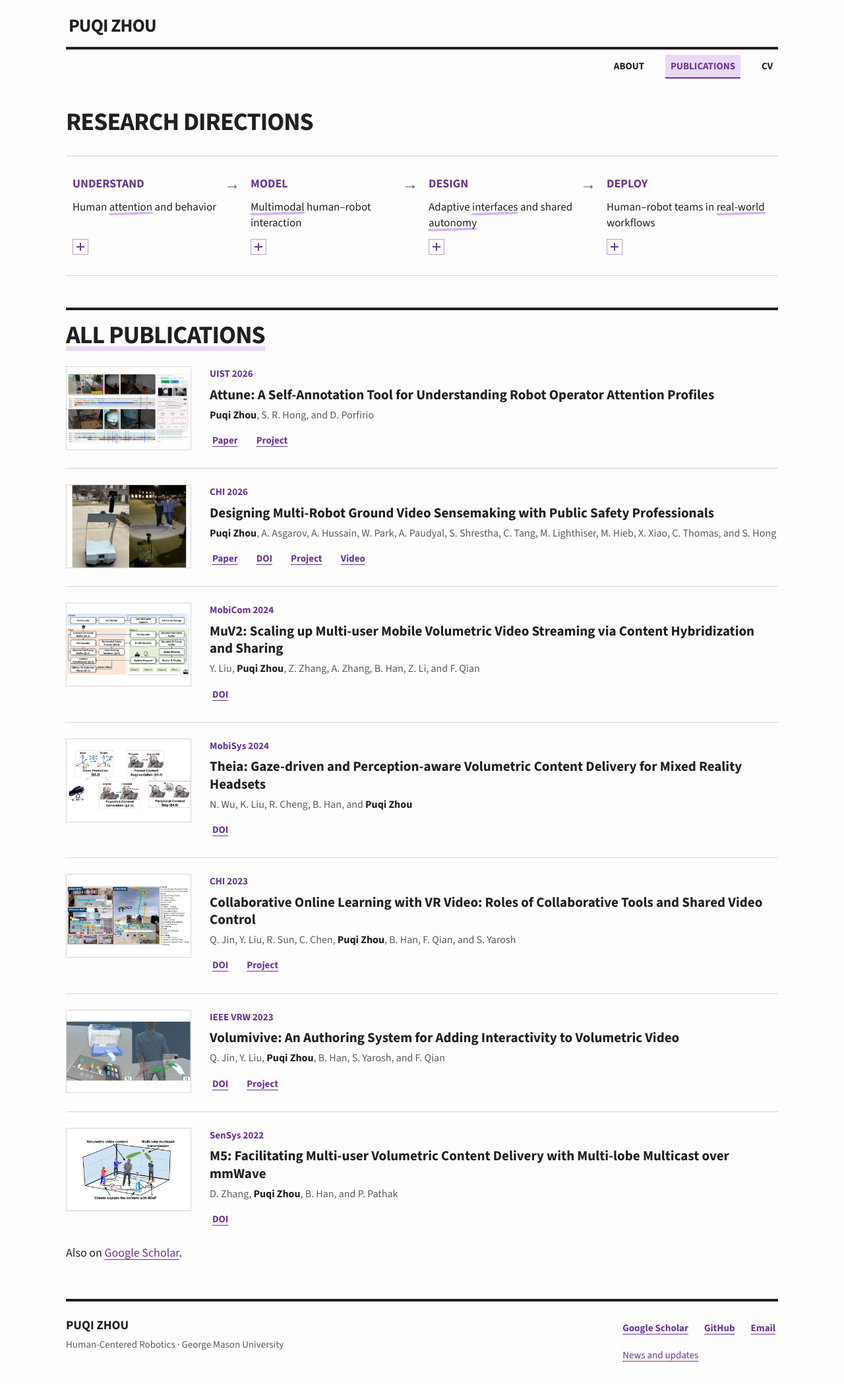
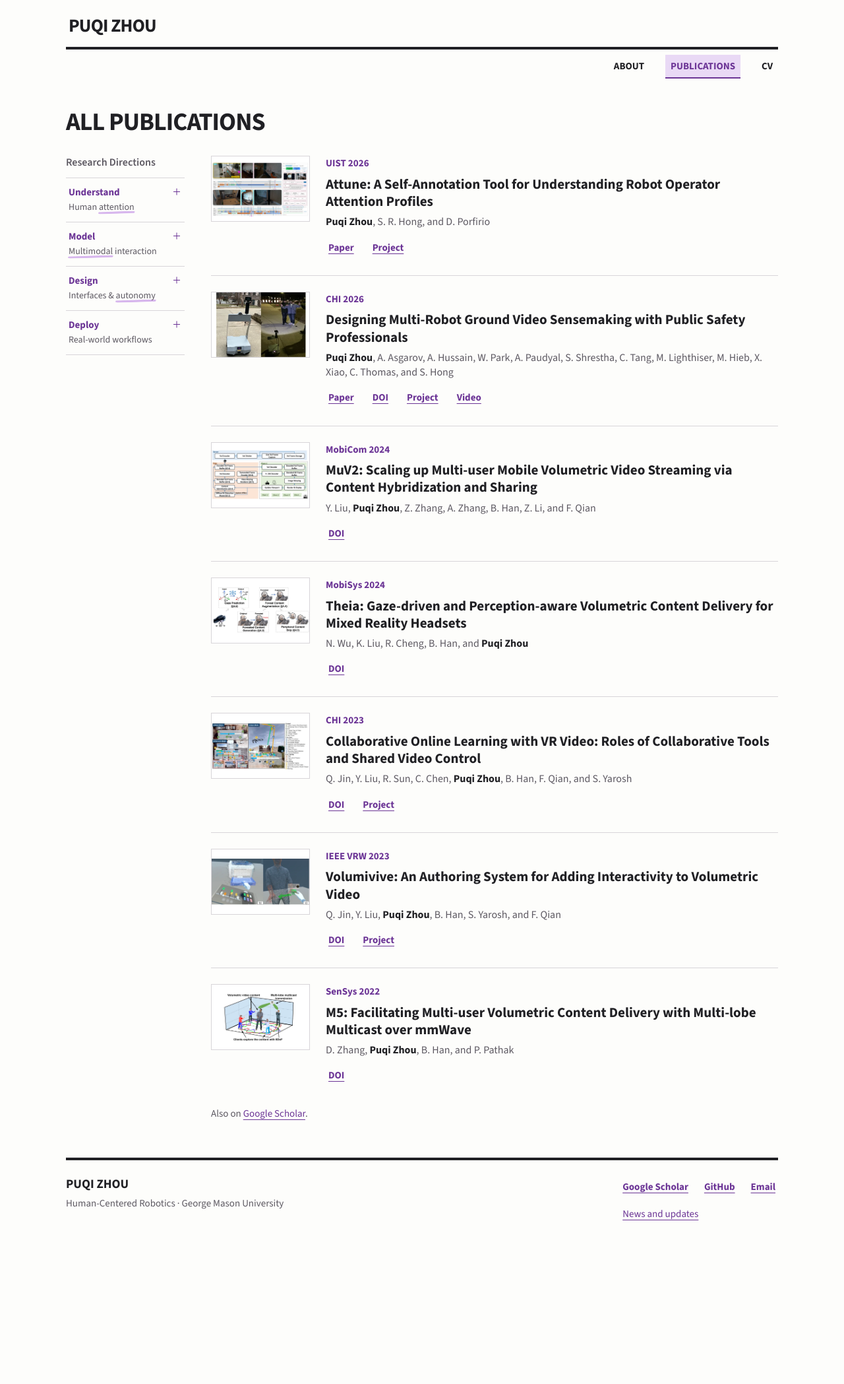
Before and after one commit to Puqi7/Puqi7.github.io, a Jekyll site: the page built from _pages/publications.html, in a window 1280 px wide. Shown: the whole page at 66% size. Built offline with Jekyll 4.4.1, drawn with Linux system fonts in a browser that asks for light colours; after the commit the page ends 1883 px from its top, so only the background shows below that.

Commit message:
changed the publications direction

```diff
--- a/_data/research_directions.yml
+++ b/_data/research_directions.yml
@@ -1,5 +1,6 @@
 - step: "Understand"
   topic: "Human attention and behavior"
+  compact_topic: "Human attention"
   emphasis: [attention]
   public_work:
     - publication: /publication/2026-uist-attune
@@ -7,6 +8,7 @@
       description: "Understanding operator attention during multi-robot supervision."
 - step: "Model"
   topic: "Multimodal human–robot interaction"
+  compact_topic: "Multimodal interaction"
   emphasis: [Multimodal]
   review_work:
     - description: "I study models of human attention and behavior during robot supervision."
@@ -16,6 +18,7 @@
       description: "Gaze and perception in mixed-reality video delivery."
 - step: "Design"
   topic: "Adaptive interfaces and shared autonomy"
+  compact_topic: "Interfaces & autonomy"
   emphasis: [interfaces, autonomy]
   review_work:
     - description: "I study shared autonomy and interfaces that preserve meaningful human control."
@@ -28,6 +31,7 @@
       description: "Authoring interactive volumetric video."
 - step: "Deploy"
   topic: "Human–robot teams in real-world workflows"
+  compact_topic: "Real-world workflows"
   emphasis: [real-world]
   public_work:
     - publication: /publication/2026-chi-mrvs
--- a/_includes/research-directions.html
+++ b/_includes/research-directions.html
@@ -1,7 +1,8 @@
 {% assign public_publications = site.publications | where: 'published', true %}
-<ol class="research-arc" aria-label="Research approach">
+<ol class="research-arc{% if include.compact %} research-arc--compact{% endif %}" aria-label="Research approach">
   {% for direction in site.data.research_directions %}
   {% assign direction_topic = direction.topic | escape %}
+  {% if include.compact %}{% assign direction_topic = direction.compact_topic | default: direction.topic | escape %}{% endif %}
   {% for phrase in direction.emphasis %}
     {% assign escaped_phrase = phrase | escape %}
     {% capture marked_phrase %}<span class="ink-mark">{{ escaped_phrase }}</span>{% endcapture %}
--- a/_pages/publications.html
+++ b/_pages/publications.html
@@ -1,15 +1,19 @@
 ---
 layout: portfolio
-title: "Research Directions"
+title: "All Publications"
 seo_title: "Research & Publications | Puqi Zhou"
 permalink: /publications/
 author_profile: false
 ---
 
-{% include research-directions.html %}
+<div class="publication-layout">
+  <aside class="publication-directions" aria-labelledby="publication-directions-title">
+    <h2 id="publication-directions-title">Research Directions</h2>
+    {% include research-directions.html compact=true %}
+  </aside>
 
-<section class="home-section" aria-labelledby="all-publications-title">
-  <div class="section-heading"><h2 id="all-publications-title"><span>All Publications</span></h2></div>
+  <section class="publication-archive" aria-labelledby="all-publications-title">
+    <h2 id="all-publications-title" class="visually-hidden">Publication list</h2>
 
     {% assign all_publications = site.publications | where: 'published', true | sort: "date" | reverse %}
 
@@ -22,8 +26,8 @@ author_profile: false
     {% else %}
     <p>No publications yet.</p>
     {% endif %}
-</section>
-
     {% if site.author.googlescholar %}
     <p class="publication-page__note publication-page__note--footer">Also on <a href="{{ site.author.googlescholar }}">Google Scholar</a>.</p>
     {% endif %}
+  </section>
+</div>
--- a/assets/css/portfolio.scss
+++ b/assets/css/portfolio.scss
@@ -264,6 +264,49 @@ strong { font-weight: 700; }
   .section-heading h2 { font-size: 26px; }
 }
 
+.visually-hidden { position: absolute; width: 1px; height: 1px; padding: 0; margin: -1px; overflow: hidden; clip-path: inset(50%); white-space: nowrap; border: 0; }
+.publication-layout { display: grid; grid-template-columns: 180px minmax(0, 1fr); gap: 40px; align-items: start; }
+.publication-directions h2 { margin: 0 0 12px; color: var(--muted); font-size: 16px; font-weight: 600; line-height: 1.3; }
+.research-arc.research-arc--compact { display: block; border: 0; padding: 0; margin: 0; }
+.research-arc--compact > li { padding: 0; border-top: 1px solid var(--rule); }
+.research-arc--compact > li:last-child { border-bottom: 1px solid var(--rule); }
+.research-arc--compact > li::after { display: none; }
+.research-arc--compact .direction summary { grid-template-columns: minmax(0, 1fr) 16px; grid-template-areas: 'step toggle' 'topic topic'; grid-template-rows: auto auto; align-items: center; gap: 5px 8px; min-height: 44px; padding: 12px 4px; }
+.research-arc--compact .direction-step { font-size: 15px; font-weight: 650; text-transform: none; }
+.research-arc--compact .direction-topic { color: var(--muted); font-size: 14px; line-height: 1.35; }
+.research-arc--compact .direction-toggle { width: 16px; height: 16px; border: 0; }
+.research-arc--compact .direction-toggle::before, .research-arc--compact .direction-toggle::after { width: 10px; height: 1px; top: 7px; left: 3px; }
+.research-arc--compact .direction summary:hover .direction-toggle, .research-arc--compact .direction summary:focus-visible .direction-toggle { color: var(--purple); background: none; }
+.research-arc--compact .direction summary:active .direction-toggle { color: #fff; }
+.research-arc--compact .direction-body { margin: 8px 4px 14px; padding: 0; border: 0; }
+.research-arc--compact .direction-body p { font-size: 13px; line-height: 1.45; }
+.research-arc--compact .direction-work h3 { font-size: 15px; }
+.research-arc--compact .direction-work .direction-venue { font-size: 12px; }
+.research-arc--compact .direction-status { font-size: 11px; padding: 1px 5px; }
+.research-arc--compact .direction-earlier { margin-top: 14px; padding-top: 10px; }
+.research-arc--compact .direction-earlier .direction-earlier-label { font-size: 11px; }
+.publication-archive { min-width: 0; }
+.publication-archive .publication-entry { grid-template-columns: 150px minmax(0, 1fr); gap: 24px; }
+.publication-archive .publication-page__note { margin-top: 28px; color: var(--muted); font-size: 15px; }
+
+@media (min-width: 901px) and (max-width: 1144px) {
+  .publication-layout { grid-template-columns: 170px minmax(0, 1fr); gap: 28px; }
+  .publication-archive .publication-entry { grid-template-columns: 130px minmax(0, 1fr); gap: 20px; }
+}
+
+@media (max-width: 900px) {
+  .publication-layout { grid-template-columns: minmax(0, 1fr); gap: 28px; }
+  .publication-directions h2 { font-size: 15px; margin-bottom: 10px; }
+  .research-arc--compact .direction summary { grid-template-columns: 88px minmax(0, 1fr) 16px; grid-template-areas: 'step topic toggle'; grid-template-rows: auto; gap: 10px; padding: 8px 4px; }
+  .research-arc--compact .direction-body { margin: 8px 4px 16px; max-width: 65ch; }
+}
+
+@media (max-width: 639px) {
+  .publication-archive .publication-entry { grid-template-columns: 100px minmax(0, 1fr); gap: 8px 14px; }
+  .research-arc--compact .direction-step { font-size: 14px; }
+  .research-arc--compact .direction-topic { font-size: 13px; }
+}
+
 @media (prefers-reduced-motion: reduce) {
   *, *::before, *::after { animation: none !important; transition: none !important; scroll-behavior: auto !important; }
   .project-image:hover img, .project-image:focus-visible img, .project-open span { transform: none !important; }
```
Also changed, not shown: docs/portfolio.md (+3 -1 lines). Lines whose indentation alone changed are shown as unchanged.
